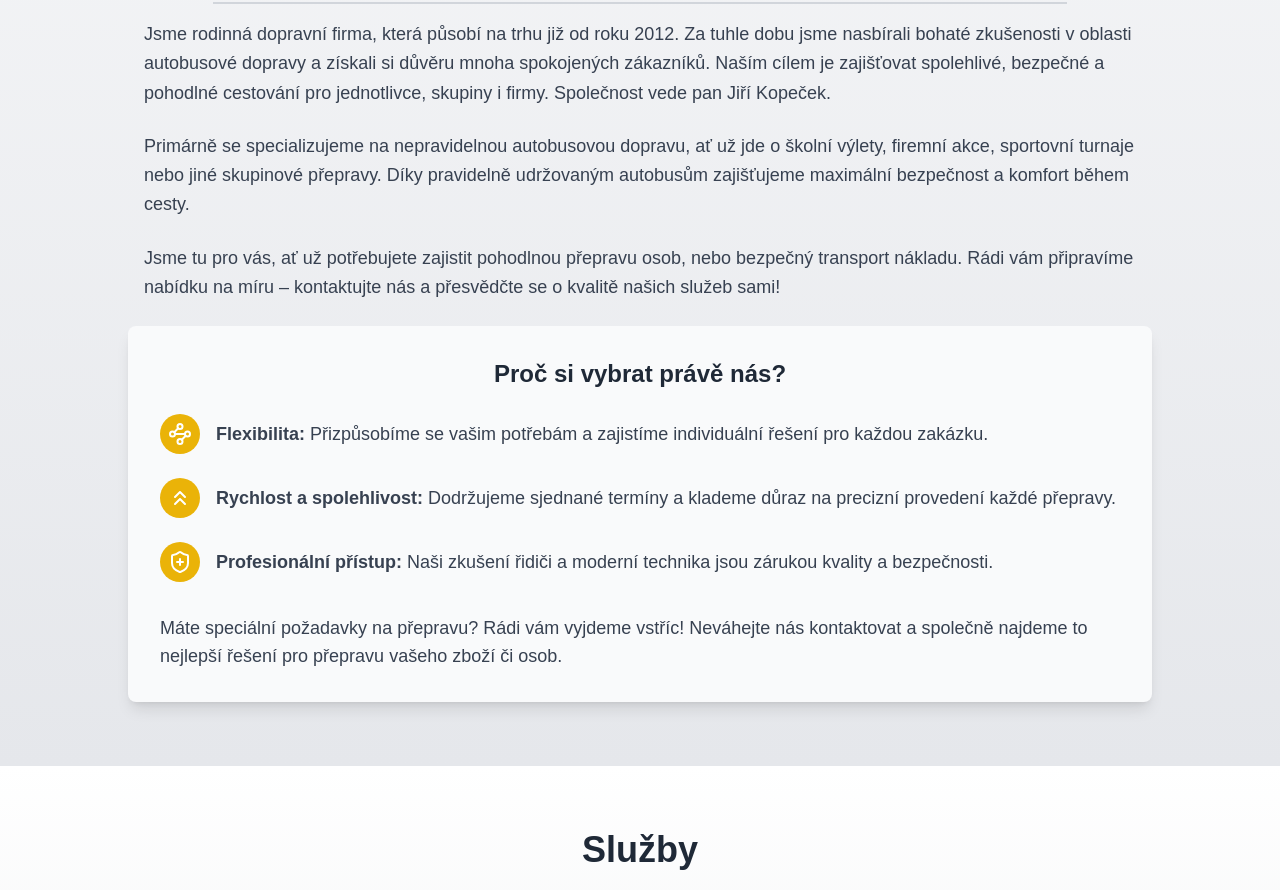
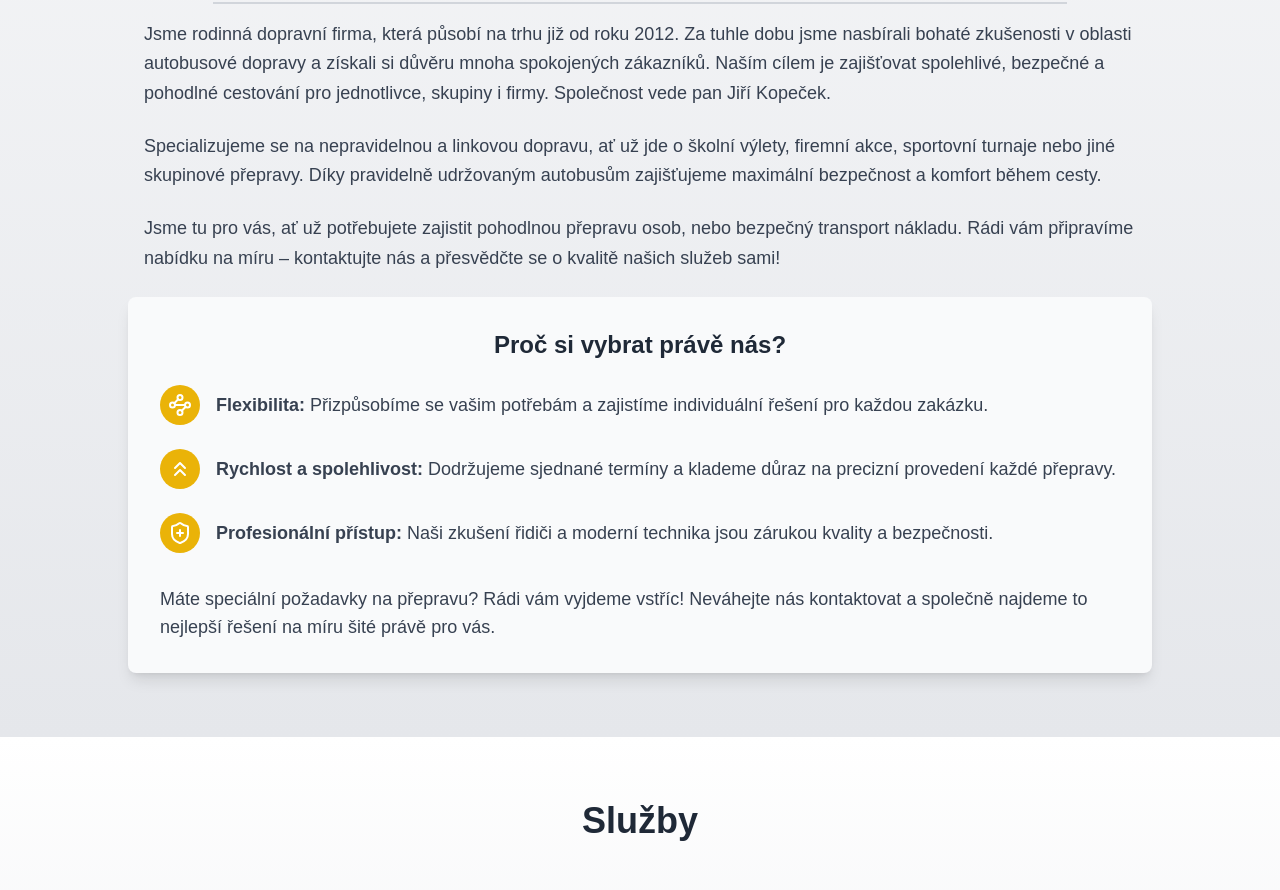
Before and after one commit to lukaskourilcz/autodoprava-kopecek, a Next.js app: page / in a window 1280 px wide. Shown: the part 938-1828 px from the top of the page. Built offline with nearby package versions, Linux system fonts and the light colour scheme.

Commit message:
translations fixed

```diff
--- a/src/app/about/page.tsx
+++ b/src/app/about/page.tsx
@@ -19,11 +19,13 @@ type Reason = {
 export default function About() {
   const { t } = useTranslation();
 
-  // Ensure t() returns an array or fallback to an empty array
-  const paragraphs = t("about.paragraphs", { returnObjects: true });
-  const paragraphArray = Array.isArray(paragraphs) ? paragraphs : [];
+  const paragraphs =
+  t("about.paragraphs",
+    { returnObjects: true });
+  const paragraphArray =
+   Array.isArray(paragraphs) ?
+   paragraphs : [];
 
-  // Ensure reasons is an array
   const reasons = t("about.reasons", { returnObjects: true });
   const reasonsArray: Reason[] = Array.isArray(reasons) ? reasons : [];
 
--- a/src/lib/i18n.tsx
+++ b/src/lib/i18n.tsx
@@ -16,7 +16,7 @@ i18n.use(initReactI18next).init({
           title: "O nás",
           paragraphs: [
             "Jsme rodinná dopravní firma, která působí na trhu již od roku 2012. Za tuhle dobu jsme nasbírali bohaté zkušenosti v oblasti autobusové dopravy a získali si důvěru mnoha spokojených zákazníků. Naším cílem je zajišťovat spolehlivé, bezpečné a pohodlné cestování pro jednotlivce, skupiny i firmy. Společnost vede pan Jiří Kopeček.",
-            "Primárně se specializujeme na nepravidelnou autobusovou dopravu, ať už jde o školní výlety, firemní akce, sportovní turnaje nebo jiné skupinové přepravy. Díky pravidelně udržovaným autobusům zajišťujeme maximální bezpečnost a komfort během cesty.",
+            "Specializujeme se na nepravidelnou a linkovou dopravu, ať už jde o školní výlety, firemní akce, sportovní turnaje nebo jiné skupinové přepravy. Díky pravidelně udržovaným autobusům zajišťujeme maximální bezpečnost a komfort během cesty.",
             "Jsme tu pro vás, ať už potřebujete zajistit pohodlnou přepravu osob, nebo bezpečný transport nákladu. Rádi vám připravíme nabídku na míru – kontaktujte nás a přesvědčte se o kvalitě našich služeb sami!",
           ],
           reasonsTitle: "Proč si vybrat právě nás?",
@@ -41,7 +41,7 @@ i18n.use(initReactI18next).init({
             },
           ],
           closingText:
-            "Máte speciální požadavky na přepravu? Rádi vám vyjdeme vstříc! Neváhejte nás kontaktovat a společně najdeme to nejlepší řešení pro přepravu vašeho zboží či osob.",
+            "Máte speciální požadavky na přepravu? Rádi vám vyjdeme vstříc! Neváhejte nás kontaktovat a společně najdeme to nejlepší řešení na míru šité právě pro vás.",
         },
         services: {
           title: "Služby",
@@ -189,7 +189,7 @@ i18n.use(initReactI18next).init({
           title: "About Us",
           paragraphs: [
             "We are a family-owned transport company operating since 2012. Over the years, we have gained extensive experience in bus transport and earned the trust of many satisfied customers. Our goal is to provide reliable, safe, and comfortable travel for individuals, groups, and businesses. The company is led by Mr. Jiří Kopeček.",
-            "We primarily specialize in irregular bus transport, whether it is school trips, corporate events, sports tournaments, or other group transportation. Thanks to regularly maintained buses, we ensure maximum safety and comfort during the journey.",
+            "We specialize in irregular and scheduled transport, whether it is school trips, corporate events, sports tournaments, or other group transportation. Thanks to regularly maintained buses, we ensure maximum safety and comfort during the journey.",
             "We are here for you, whether you need to arrange comfortable passenger transport or secure freight transportation. We are happy to provide a tailored offer – contact us and see the quality of our services for yourself!",
           ],
           reasonsTitle: "Why Choose Us?",
@@ -362,7 +362,7 @@ i18n.use(initReactI18next).init({
           title: "Über uns",
           paragraphs: [
             "Wir sind ein familiengeführtes Transportunternehmen, das seit 2012 tätig ist. Im Laufe der Jahre haben wir umfangreiche Erfahrungen im Busverkehr gesammelt und das Vertrauen vieler zufriedener Kunden gewonnen. Unser Ziel ist es, zuverlässige, sichere und komfortable Reisen für Einzelpersonen, Gruppen und Unternehmen zu gewährleisten. Das Unternehmen wird von Herrn Jiří Kopeček geleitet.",
-            "Wir spezialisieren uns hauptsächlich auf unregelmäßigen Busverkehr, sei es für Schulausflüge, Firmenveranstaltungen, Sportturniere oder andere Gruppenreisen. Dank regelmäßig gewarteter Busse gewährleisten wir maximale Sicherheit und Komfort während der Fahrt.",
+            "Wir sind auf unregelmäßigen und Linienverkehr spezialisiert, sei es für Schulausflüge, Firmenveranstaltungen, Sportturniere oder andere Gruppenreisen. Dank regelmäßig gewarteter Busse gewährleisten wir maximale Sicherheit und Komfort während der Fahrt.",
             "Wir sind für Sie da, egal ob Sie einen komfortablen Personentransport oder einen sicheren Warentransport benötigen. Wir erstellen Ihnen gerne ein maßgeschneidertes Angebot – kontaktieren Sie uns und überzeugen Sie sich selbst von der Qualität unserer Dienstleistungen!",
           ],
           reasonsTitle: "Warum uns wählen?",
```
